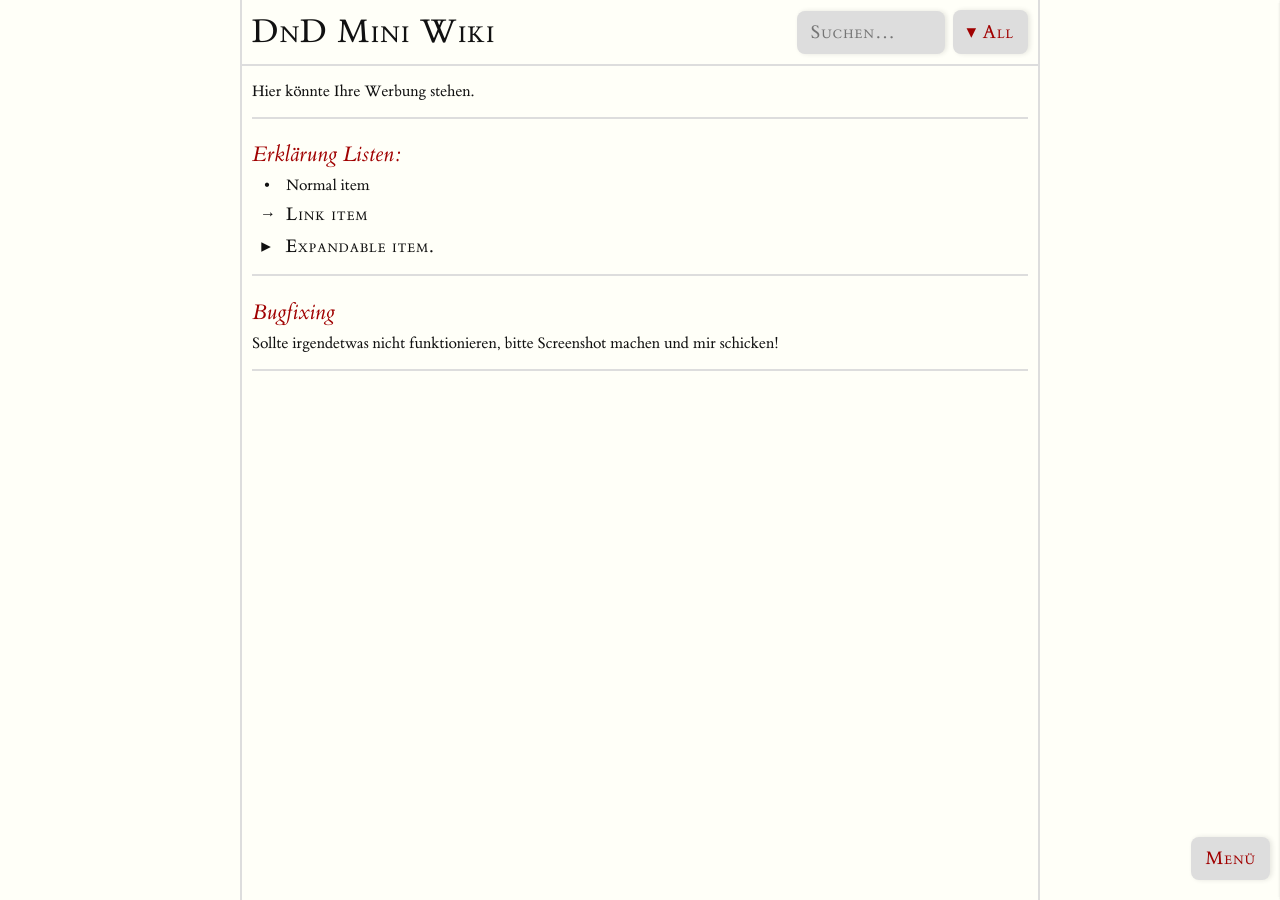
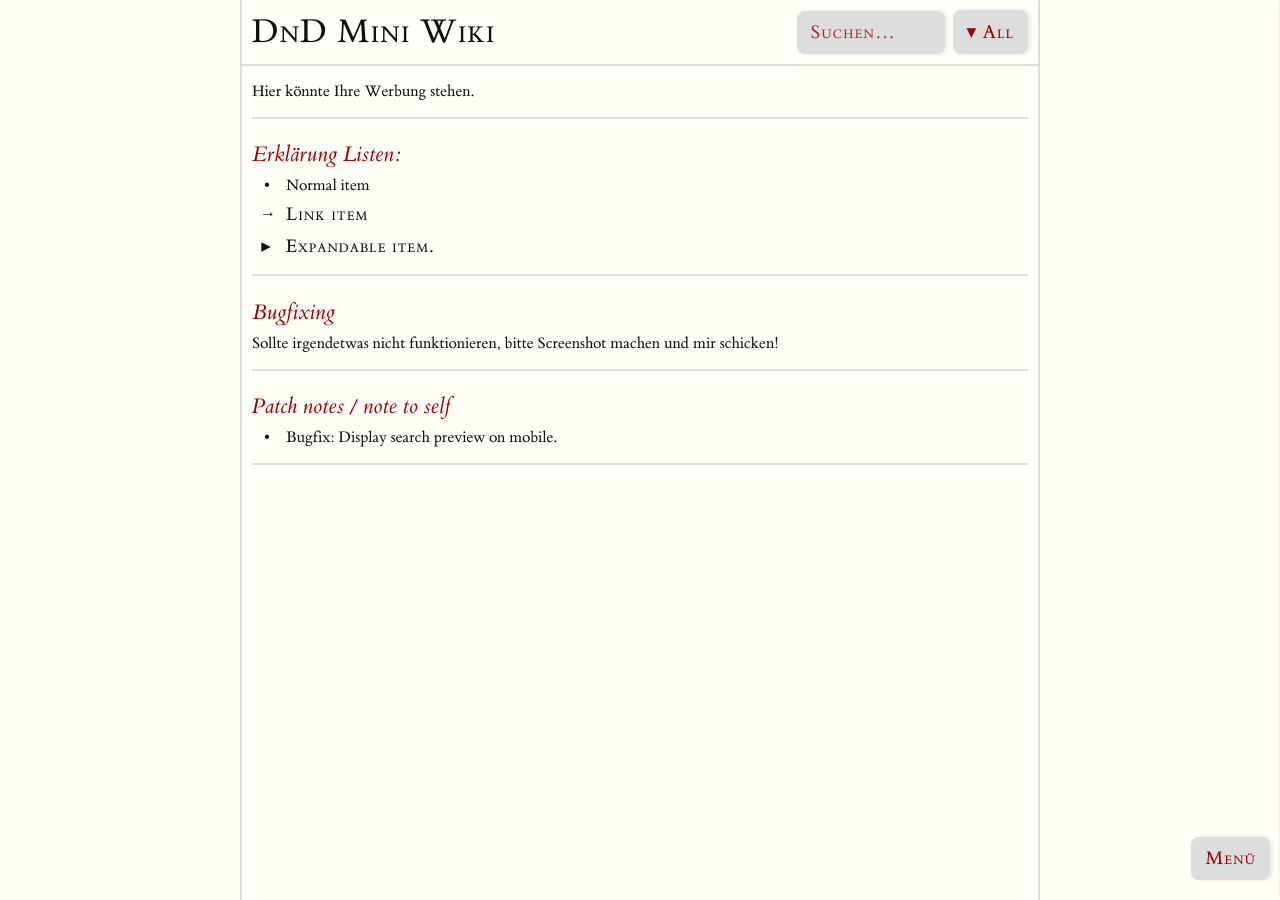
Before and after one commit to FelixDnD/FelixDnD.github.io, a Jekyll site: the page built from index.md, in a window 1280 px wide. Built offline with Jekyll 4.4.1, drawn with Linux system fonts in a browser that asks for light colours.

```diff
--- a/assets/css/menu.css
+++ b/assets/css/menu.css
@@ -34,7 +34,11 @@
   outline: none;
   min-width: 100px;
   max-width: 120px;
+}
 
+.site-header input[type="text"]::placeholder {
+  color: var(--details-color);
+  opacity: 0.8; /* slightly faded, as is common for placeholders */
 }
 
 .scroll-top-button {
--- a/index.md
+++ b/index.md
@@ -27,3 +27,9 @@
 Sollte irgendetwas nicht funktionieren, bitte Screenshot machen und mir schicken!
 
 * * *
+
+### Patch notes / note to self
+
+- Bugfix: Display search preview on mobile.
+
+* * *
```
Also changed, not shown: 2 other files.
